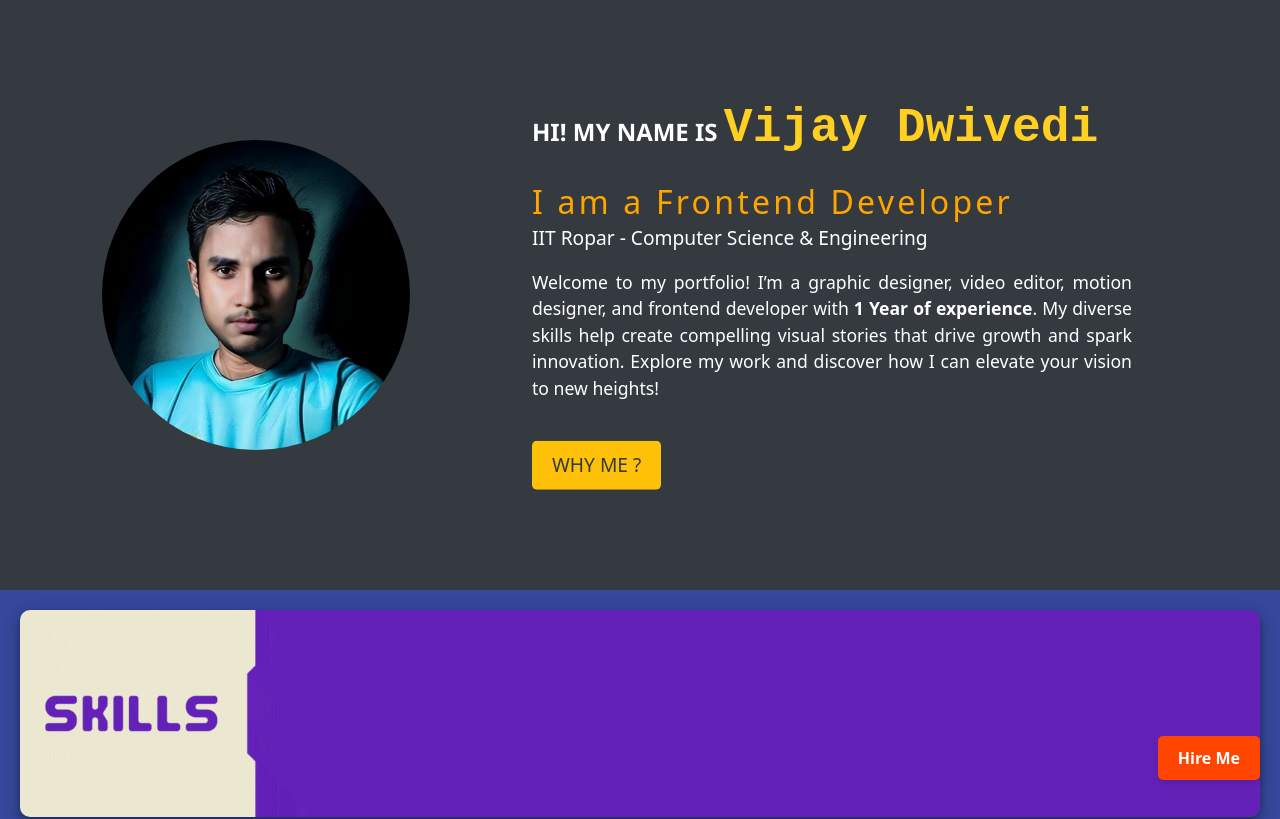
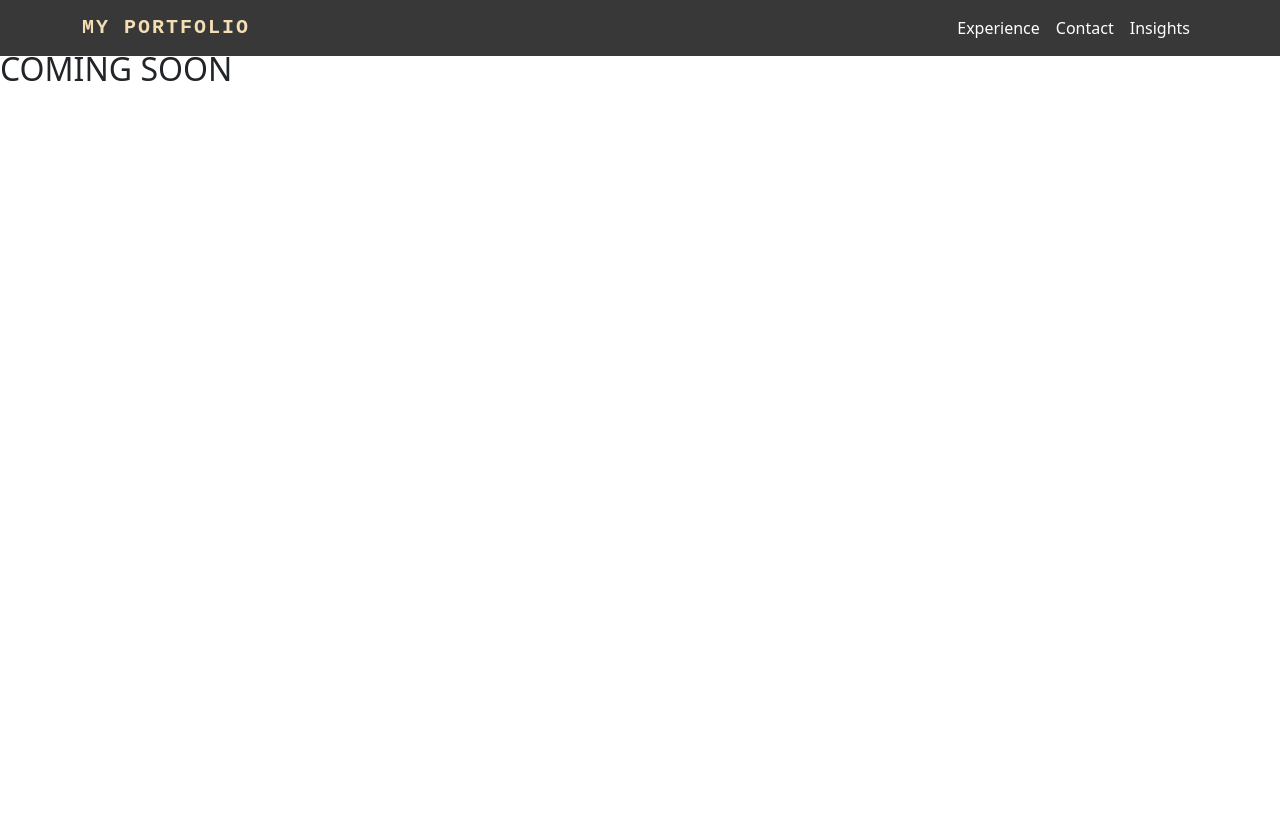
Before and after one commit to Vijaydwivedi10/Video_Portfolio, a React (Create React App) app: page /Insights in a window 1280 px wide. Shown: the top 819 px of the page. Built offline with nearby package versions, Linux system fonts and the light colour scheme.

Commit message:
commit-16

```diff
--- a/package.json
+++ b/package.json
@@ -16,11 +16,13 @@
     "mdb-react-ui-kit": "^9.0.0",
     "nodemailer": "^6.9.15",
     "react": "^18.3.1",
-    "react-bootstrap": "^2.10.4",
+    "react-bootstrap": "^2.10.5",
     "react-card-flip": "^1.2.3",
     "react-dom": "^18.3.1",
     "react-intersection-observer": "^9.13.0",
+    "react-router-dom": "^6.26.2",
     "react-scripts": "5.0.1",
+    "react-scroll": "^1.9.0",
     "react-type-animation": "^3.2.0",
     "react-typing-animator": "^5.6.2",
     "web-vitals": "^2.1.4"
--- a/src/App.js
+++ b/src/App.js
@@ -1,13 +1,43 @@
-import React from 'react';
+// App.js
+import React, { useEffect } from 'react';
 import './App.css';
+import { BrowserRouter as Router, Routes, Route, useLocation } from 'react-router-dom'; // Make sure to import Routes and Route here
 import Header from './components/Header';
 import Portfolio from './components/Portfolio';
 import Contact from './components/Contact';
-import HireMeButton from './components/HireMeButton.js';
+import HireMeButton from './components/HireMeButton';
+import Navbar from './components/Navbar';
+import Insights from './components/Insights'; // Import the Articles component
 
 function App() {
+    const location = useLocation(); // Get current location from the router
+
+    useEffect(() => {
+        const handleScrollToSection = () => {
+            const path = location.pathname;
+            if (path === '/experience') {
+                scrollToSection('portfolio'); // Scroll to portfolio section
+            } else if (path === '/contact') {
+                scrollToSection('Contact'); // Scroll to contact section
+            }
+        };
+
+        handleScrollToSection();
+    }, [location]); // Dependency array includes location
+
+    const scrollToSection = (sectionId) => {
+        const element = document.getElementById(sectionId);
+        if (element) {
+            const yOffset = -70; // Adjust based on navbar height
+            const y = element.getBoundingClientRect().top + window.pageYOffset + yOffset;
+
+            window.scrollTo({ top: y, behavior: 'smooth' });
+        }
+    };
+
     return (
         <div className="App">
+            <Navbar />
             <Header />
             <Portfolio />
             <Contact />
@@ -16,4 +46,23 @@ function App() {
     );
 }
 
-export default App;
+// Main component that handles routing
+function MainApp() {
+    return (
+        <Routes>
+            <Route path="/" element={<App />} />
+            <Route path="/experience" element={<App />} />
+            <Route path="/contact" element={<App />} />
+            <Route path="/Insights" element={<Insights />} />
+        </Routes>
+    );
+}
+
+// Router component that wraps the MainApp with Router
+export default function RouterApp() {
+    return (
+        <Router>
+            <MainApp />
+        </Router>
+    );
+}
--- a/src/components/Header.js
+++ b/src/components/Header.js
@@ -12,6 +12,7 @@ function Header() {
     };
 
     return (
+        <section id="header" className="header">
         <div className="header-container">
             {/* Profile image section */}
             <div className="header-image-container">
@@ -57,6 +58,7 @@ function Header() {
             {/* Render Popup if it is open */}
             {isPopupOpen && <Popup onClose={handlePopupToggle} />}
         </div>
+        </section>
     );
 }
 
--- a/src/components/HireMeButton.js
+++ b/src/components/HireMeButton.js
@@ -3,7 +3,12 @@ import '../css/HireMeButton.css'; // Create this CSS file for styling
 
 const HireMeButton = () => {
   return (
-    <a href="#Contact" className="hire-me-button">
+    <a
+      href="https://wa.link/e4cuzv"
+      className="hire-me-button"
+      target="_blank"
+      rel="noopener noreferrer"
+    >
       Hire Me
     </a>
   );
--- /dev/null
+++ b/src/components/Insights.js
@@ -0,0 +1,14 @@
+// Articles.js
+import React from 'react';
+import Navbar from './Navbar';
+
+export default function Insights() {
+    return (
+        <div>
+            <Navbar />
+            <h2>COMING SOON</h2>
+
+            {/* Add your articles content here */}
+        </div>
+    );
+}
--- /dev/null
+++ b/src/components/Navbar.js
@@ -0,0 +1,55 @@
+// Navbar.js
+import React, { useState, useEffect } from 'react';
+import Container from 'react-bootstrap/Container';
+import Nav from 'react-bootstrap/Nav';
+import Navbar from 'react-bootstrap/Navbar';
+import { Link } from 'react-router-dom'; // Import Link from react-router-dom
+import '../css/Navbar.css'; // Import the CSS file
+
+function CustomNavbar() {
+    const [isMenuOpen, setIsMenuOpen] = useState(false);
+    const [isScrolled, setIsScrolled] = useState(false);
+
+    const handleMenuClick = () => {
+        setIsMenuOpen(!isMenuOpen);
+    };
+
+    const handleScroll = () => {
+        const scrollPosition = window.scrollY;
+        setIsScrolled(scrollPosition > 50);
+    };
+
+    useEffect(() => {
+        window.addEventListener('scroll', handleScroll);
+        handleScroll(); // Initial check
+
+        return () => {
+            window.removeEventListener('scroll', handleScroll);
+        };
+    }, []);
+
+    return (
+        <Navbar
+            className={`navbar ${isScrolled ? 'scrolled' : ''}`}
+            variant="dark"
+            expand="lg"
+            fixed="top"
+        >
+            <Container>
+                <Navbar.Brand as={Link} to="/" style={{ cursor: 'pointer' }}>
+                    My Portfolio
+                </Navbar.Brand>
+                <Navbar.Toggle aria-controls="basic-navbar-nav" onClick={handleMenuClick} />
+                <Navbar.Collapse id="basic-navbar-nav" className={isMenuOpen ? 'show' : ''}>
+                    <Nav className="ms-auto">
+                        <Nav.Link as={Link} to="/experience">Experience</Nav.Link>
+                        <Nav.Link as={Link} to="/contact">Contact</Nav.Link>
+                        <Nav.Link as={Link} to="/Insights">Insights</Nav.Link>
+                    </Nav>
+                </Navbar.Collapse>
+            </Container>
+        </Navbar>
+    );
+}
+
+export default CustomNavbar;
--- a/src/components/Portfolio.js
+++ b/src/components/Portfolio.js
@@ -30,7 +30,7 @@ import Skills from '../ImagesVideos/Skillsu.gif';
 import Timeline from '../ImagesVideos/Timelineu.gif';
 
 
-function Portfolio() {
+export default function Portfolio() {
     const [showVideo, setShowVideo] = useState(Array(10).fill(false)); // Adjust array size for total videos
 
     const handleVideoClick = (index) => {
@@ -499,5 +499,3 @@ function Portfolio() {
         </section>
     );
 }
-
-export default Portfolio;
--- /dev/null
+++ b/src/css/Navbar.css
@@ -0,0 +1,94 @@
+/* src/css/Navbar.css */
+
+/* Reset some basic styles */
+body {
+    margin: 0;
+    padding: 0;
+    box-sizing: border-box;
+}
+
+/* Ensure body has top padding to prevent content from hiding behind the fixed navbar */
+body {
+    padding-top: 50px; /* Adjust this value based on your navbar's height */
+}
+
+/* Navbar Styles */
+.navbar {
+    position: fixed; /* Fix the navbar at the top */
+    width: 100%;
+    top: 0;
+    left: 0;
+    z-index: 9999; /* High z-index to stay above other content */
+    background-color: rgb(56, 56, 56); /* Initial solid background */
+    transition: background-color 0.5s ease, padding 0.3s ease; /* Smooth transitions */
+    padding: 15px 20px; /* Initial padding */
+}
+
+.navbar.scrolled {
+    background-color: rgba(56, 56, 56, 0.85); /* Semi-transparent on scroll */
+    padding: 10px 20px; /* Reduced padding on scroll */
+    box-shadow: 0 2px 10px rgba(0, 0, 0, 0.1); /* Optional shadow for depth */
+}
+
+.navbar-brand, .nav-link {
+    color: white !important; /* Ensure text is white and overrides Bootstrap */
+    cursor: pointer; /* Change cursor to pointer for better UX */
+}
+
+.navbar .navbar-collapse {
+    justify-content: flex-end; /* Align navbar items to the right */
+}
+
+.menu-btn {
+    background-color: transparent;
+    border: none;
+    color: white;
+    font-size: 30px;
+    cursor: pointer;
+}
+
+.navbar-links {
+    list-style: none;
+    padding: 0;
+    margin: 0;
+    display: flex;
+    gap: 20px; /* Space between links */
+}
+
+.navbar-links.open {
+    display: block;
+}
+
+.nav-link {
+    font-size: 1.2em;
+    transition: color 0.3s ease; /* Smooth color transition on hover */
+}
+
+.nav-link:hover {
+    color: #ccc; /* Change link color on hover */
+}
+
+.navbar-brand {
+    font-family: 'Courier New', Courier, monospace;
+    font-size: 1.8em;
+    color: wheat !important;
+    font-weight: bold;
+    text-transform: uppercase;
+    letter-spacing: 0.1em;
+    transition: color 0.3s ease, transform 0.3s ease; /* Hover effects */
+}
+
+.navbar-brand:hover {
+    color: #ff9800 !important; /* Change color on hover */
+    transform: scale(1.05); /* Slight zoom on hover */
+}
+
+@media (max-width: 768px) {
+    .navbar-brand {
+        font-size: 1.5em; /* Adjust for smaller screens */
+    }
+
+    .navbar-collapse {
+        display: block; /* Ensure proper stacking on small screens */
+    }
+}
--- a/src/index.js
+++ b/src/index.js
@@ -7,6 +7,7 @@ import 'bootstrap/dist/css/bootstrap.min.css';
 import "@fontsource/playfair-display/400-italic.css"; // Playfair-Display FONT
 import '@fontsource/bebas-neue/400.css'; // Regular weight
 import '@fortawesome/fontawesome-free/css/all.min.css';
+import 'bootstrap/dist/css/bootstrap.min.css';
 
 const root = ReactDOM.createRoot(document.getElementById('root'));
 root.render(
@@ -16,6 +17,8 @@ root.render(
       <link rel="preconnect" href="https://fonts.googleapis.com" />
       <link rel="preconnect" href="https://fonts.gstatic.com" crossOrigin />
       <link href="https://fonts.googleapis.com/css2?family=Concert+One&family=Lora:ital,wght@0,400..700;1,400..700&family=Pacifico&display=swap" rel="stylesheet" />
+      <link href="https://fonts.googleapis.com/css2?family=Lobster&display=swap" rel="stylesheet">
+</link>
       <App />
     </>
   </React.StrictMode>
```
Also changed, not shown: 1 other file (tests, documents, lock files or other folders).
